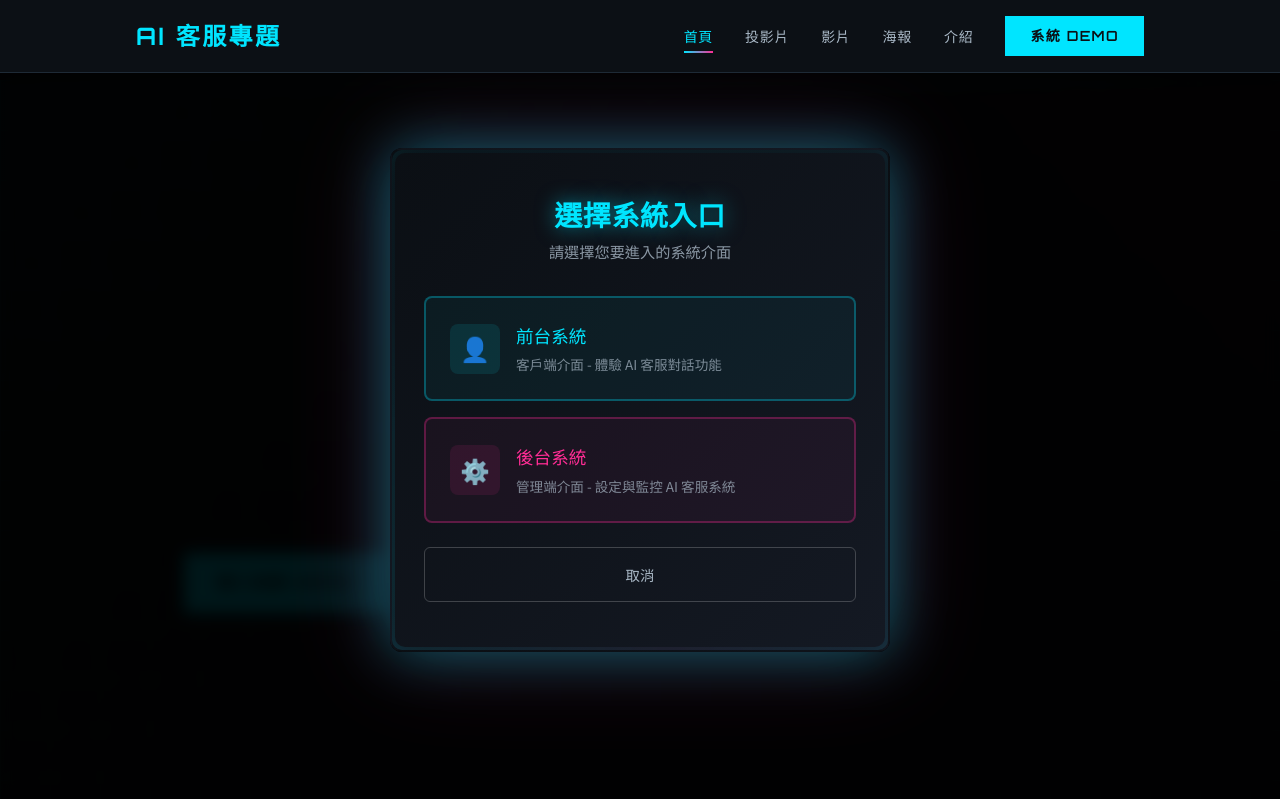
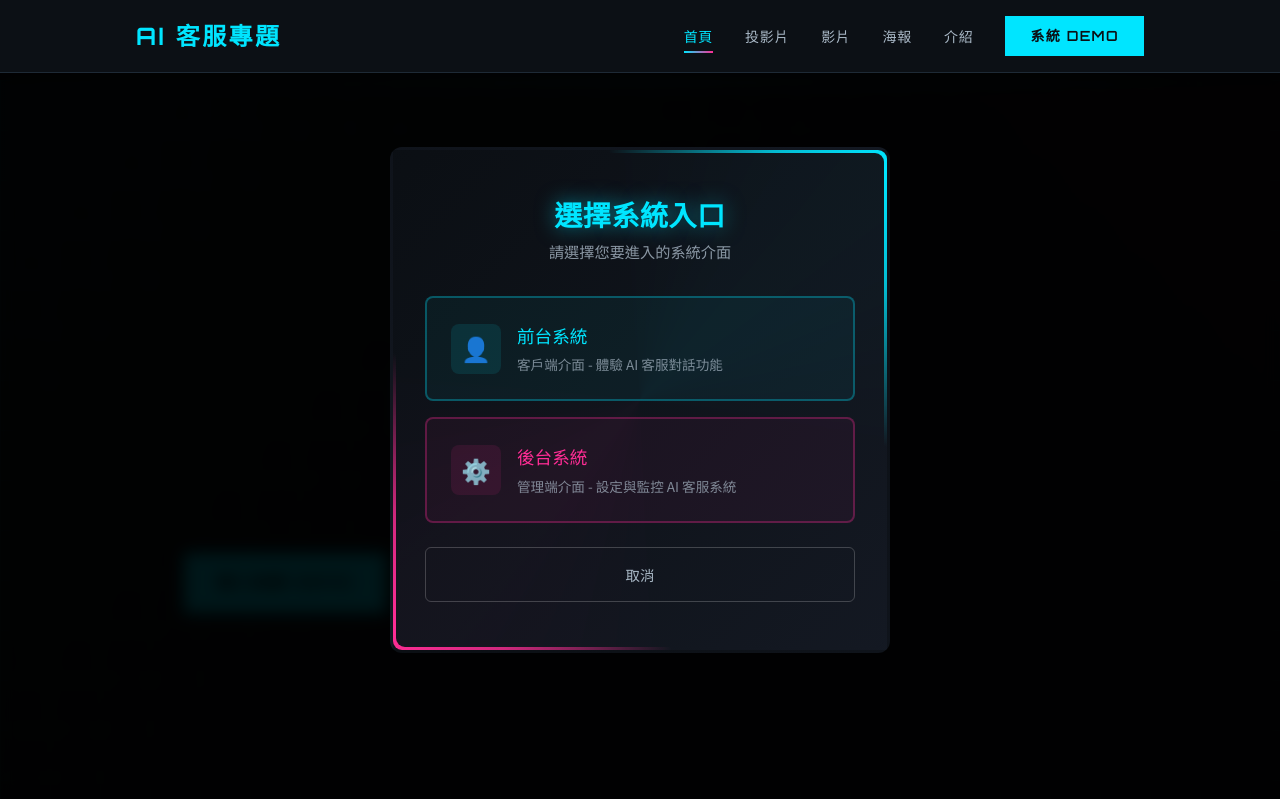
Before and after one commit to IMGCUP/web, a plain HTML site: page index.html in a window 1280 px wide. Both pictures are taken after a click on the link "進入系統 DEMO". Shown: the top 799 px of the page. Drawn offline with Linux system fonts and the light colour scheme.

Commit message:
feat: optimize modal neon border animation effect
- Simplified neon border animation by using conic-gradient with cleaner color stops
- Improved border rendering performance by reducing gradient complexity and blur effects
- Removed redundant box-shadow effects to reduce GPU load
- Increased background opacity from 0.95 to 0.98 for better content visibility
- Standardized z-index values across modal components for proper layering
- Adjusted border animation positioning using translate(-50%, -50

```diff
--- a/assets/css/components.css
+++ b/assets/css/components.css
@@ -409,65 +409,61 @@
 }
 
 .demo-modal__content {
-  background: linear-gradient(135deg, rgba(11, 15, 20, 0.95), rgba(20, 25, 35, 0.95));
-  border: 2px solid transparent;
+  background: linear-gradient(135deg, rgba(11, 15, 20, 0.98), rgba(20, 25, 35, 0.98));
   border-radius: 12px;
   padding: var(--sp-2xl) var(--sp-xl);
   max-width: 500px;
   width: 90%;
-  box-shadow:
-    0 0 60px rgba(0, 229, 255, 0.4),
-    0 0 100px rgba(255, 45, 149, 0.2),
-    inset 0 0 30px rgba(0, 229, 255, 0.1);
   animation: modal-slide-in 0.4s ease-out;
   position: relative;
   overflow: hidden;
+  border: 3px solid transparent;
 }
 
-/* 霓虹燈線條流動效果 - 旋轉光暈 */
+/* 旋轉的霓虹燈外框容器 */
 .demo-modal__content::before {
   content: '';
   position: absolute;
-  top: -50%;
-  left: -50%;
-  width: 200%;
-  height: 200%;
+  top: 50%;
+  left: 50%;
+  width: 150%;
+  height: 150%;
+  transform: translate(-50%, -50%);
   background: conic-gradient(
     from 0deg,
-    transparent 0deg,
-    transparent 60deg,
-    rgba(0, 229, 255, 0.8) 90deg,
-    rgba(0, 229, 255, 1) 120deg,
-    rgba(255, 45, 149, 1) 180deg,
-    rgba(0, 229, 255, 1) 240deg,
-    rgba(0, 229, 255, 0.8) 270deg,
-    transparent 300deg,
-    transparent 360deg
+    rgba(0, 229, 255, 0) 0%,
+    rgba(0, 229, 255, 0.8) 10%,
+    rgba(0, 229, 255, 1) 15%,
+    rgba(0, 229, 255, 0.8) 20%,
+    rgba(0, 229, 255, 0) 30%,
+    rgba(0, 229, 255, 0) 50%,
+    rgba(255, 45, 149, 0) 50%,
+    rgba(255, 45, 149, 0.8) 60%,
+    rgba(255, 45, 149, 1) 65%,
+    rgba(255, 45, 149, 0.8) 70%,
+    rgba(255, 45, 149, 0) 80%,
+    rgba(0, 229, 255, 0) 100%
   );
-  animation: neon-border-rotate 4s linear infinite;
-  z-index: -2;
-  filter: blur(2px);
+  animation: border-spin 4s linear infinite;
+  z-index: 0;
 }
 
-/* 內部背景層，遮住流動線條的內部 */
+/* 內部遮罩，只露出邊框 */
 .demo-modal__content::after {
   content: '';
   position: absolute;
-  top: 3px;
-  left: 3px;
-  right: 3px;
-  bottom: 3px;
+  inset: 3px;
   background: linear-gradient(135deg, rgba(11, 15, 20, 0.98), rgba(20, 25, 35, 0.98));
-  border-radius: 10px;
-  z-index: 0;
+  border-radius: 9px;
+  z-index: 1;
 }
 
-@keyframes neon-border-rotate {
+@keyframes border-spin {
   0% {
-    transform: rotate(0deg);
+    transform: translate(-50%, -50%) rotate(0deg);
   }
   100% {
-    transform: rotate(360deg);
+    transform: translate(-50%, -50%) rotate(360deg);
   }
 }
 
@@ -486,7 +482,7 @@
   text-align: center;
   margin-bottom: var(--sp-xl);
   position: relative;
-  z-index: 10;
+  z-index: 2;
 }
 
 .demo-modal__title {
@@ -509,7 +505,7 @@
   gap: var(--sp-md);
   margin-bottom: var(--sp-lg);
   position: relative;
-  z-index: 10;
+  z-index: 2;
 }
 
 .demo-option {
@@ -591,7 +587,7 @@
   cursor: pointer;
   transition: all 0.3s ease;
   position: relative;
-  z-index: 10;
+  z-index: 2;
 }
 
 .demo-modal__close:hover {
```
